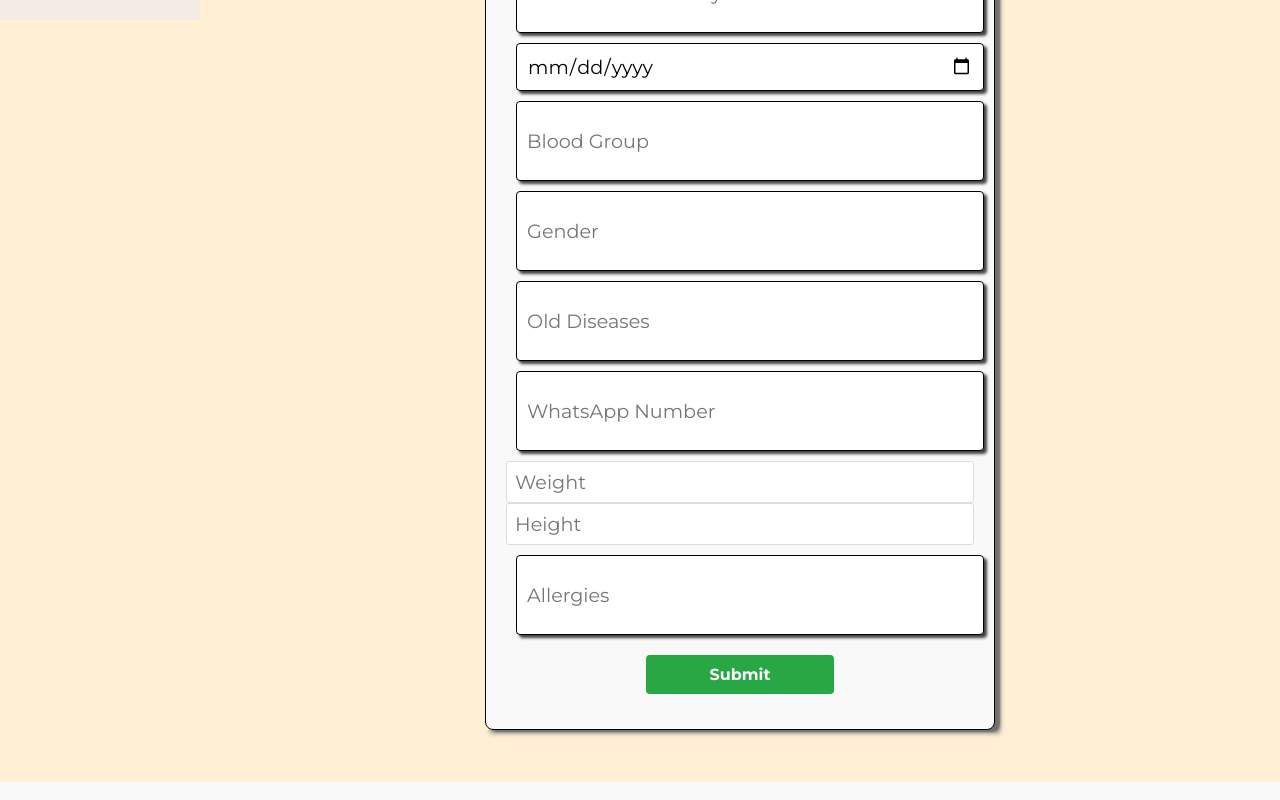
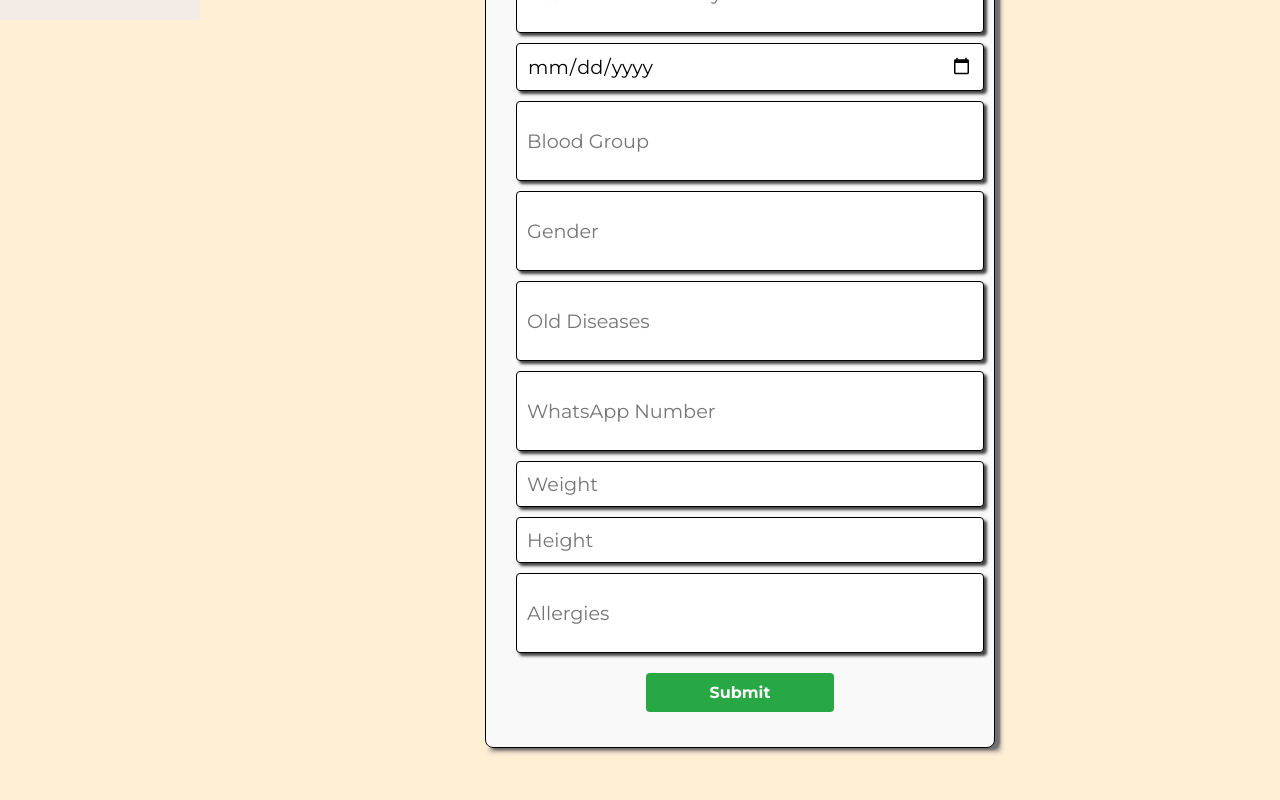
Before and after one commit to rzzdr/healthcare-management-system, a React (Vite) app: page /customer in a window 1280 px wide. Shown: the part 780-1580 px from the top of the page. Built offline with nearby package versions, Linux system fonts and the light colour scheme; no server answers.

Commit message:
Update CustomerOnboardingForm.css

```diff
--- a/src/components/CustomerInfo/CustomerOnboardingForm.css
+++ b/src/components/CustomerInfo/CustomerOnboardingForm.css
@@ -25,7 +25,8 @@ h2 {
 
 input[type="text"],
 input[type="email"],
-input[type="date"] {
+input[type="date"],
+input[type="number"] {
     width: 100%;
     padding: 10px;
     margin: 10px;
```
